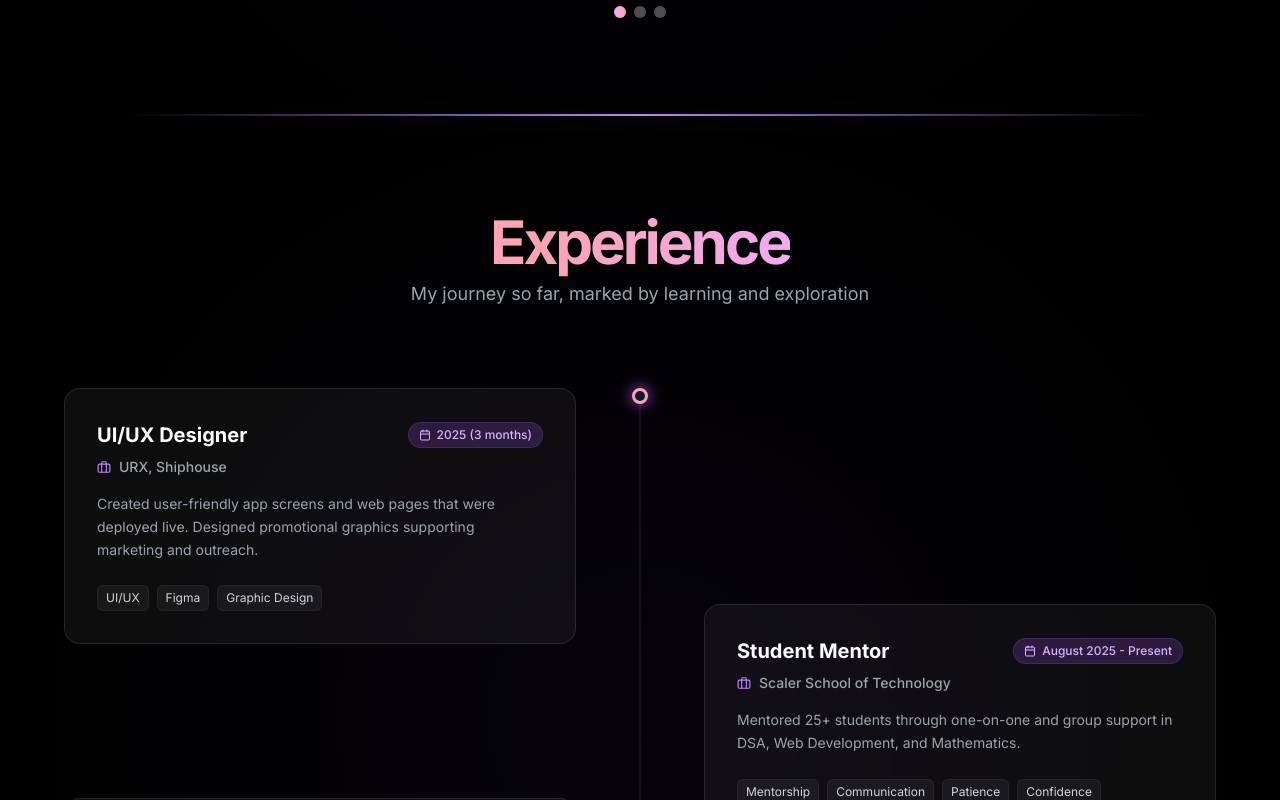
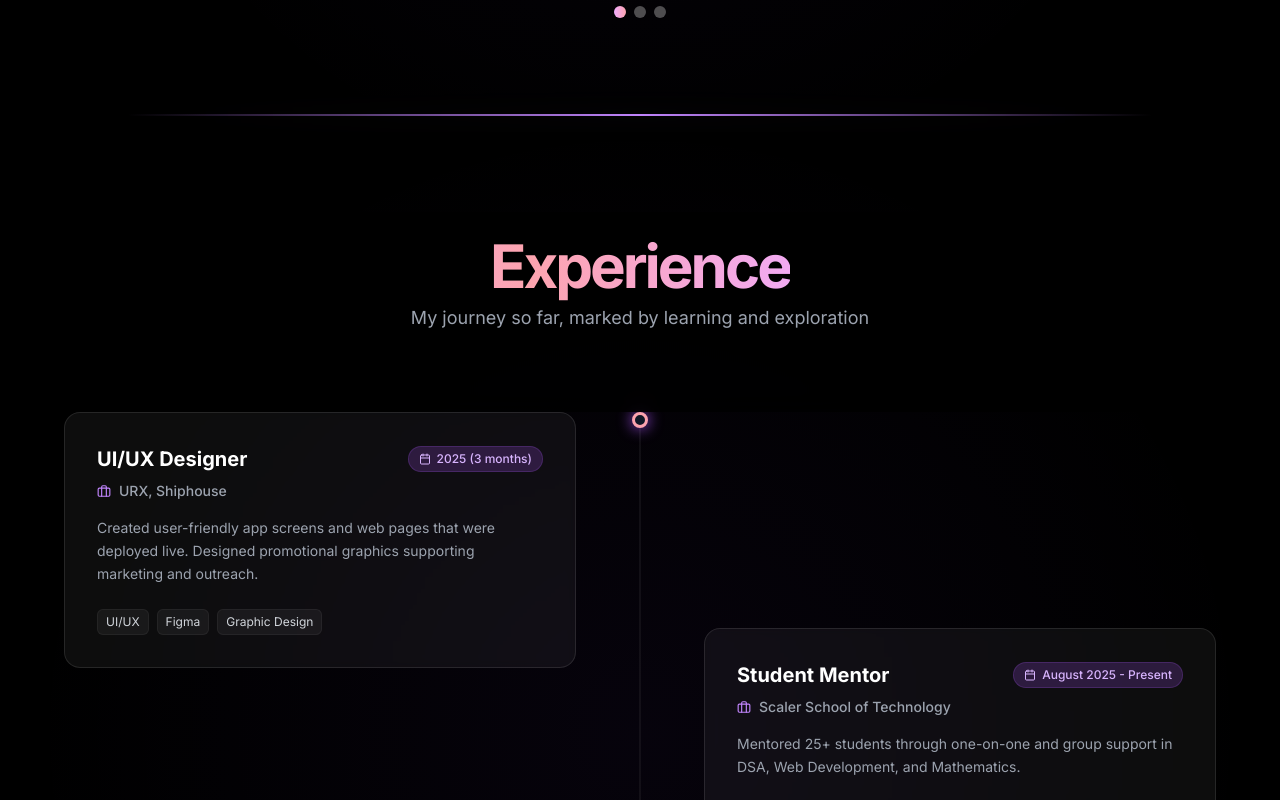
Before and after one commit to Divii2205/Portfolio, a Next.js app: page / in a window 1280 px wide. Shown: the part 2620-3420 px from the top of the page. Built offline with nearby package versions, Linux system fonts and the light colour scheme.

Commit message:
Make Experience Section Scroll Sticky

```diff
--- a/components/Experience.tsx
+++ b/components/Experience.tsx
@@ -20,7 +20,7 @@ export default function Experience() {
     <>
       <section
         id="experience"
-        className="py-20 px-4 relative overflow-hidden bg-black"
+        className="py-20 px-4 relative bg-black"
       >
         {/* Background Atmosphere */}
         <div className="absolute inset-0 bg-[radial-gradient(circle_at_center,_rgba(124,58,237,0.05),_transparent_70%)]" />
@@ -31,7 +31,7 @@ export default function Experience() {
             initial={{ opacity: 0, y: 20 }}
             whileInView={{ opacity: 1, y: 0 }}
             viewport={{ once: false, amount: 0.3 }}
-            className="text-center mb-20"
+            className="sticky top-0 z-40 text-center bg-black/80 backdrop-blur-md pt-6 pb-20 -mx-16 px-4"
           >
             <h2 className="text-4xl md:text-6xl font-bold text-white tracking-tighter leading-[0.9] mb-2">
               <span className="text-transparent bg-clip-text bg-gradient-to-r from-[#f0abfc] via-[#fda4af] to-[#f0abfc] background-animate">
```
